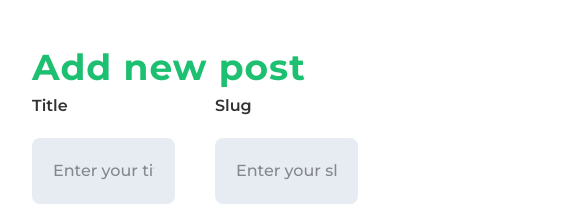
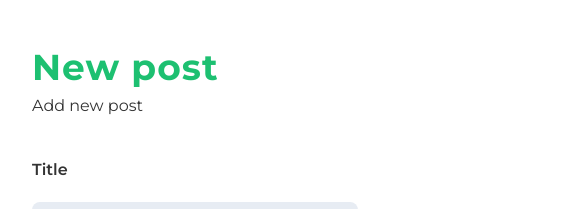
Before and after one commit to Linhyum/react-monkey-blogging, a React (Create React App) app: page /manage/add-post in a window 390 px wide. Shown: the top 209 px of the page, 575 px wide, since content can reach past the window. Built offline with nearby package versions, Linux system fonts and the light colour scheme; no server answers; the database is empty.

Commit message:
reponsive form add new

```diff
--- a/src/App.js
+++ b/src/App.js
@@ -1,8 +1,24 @@
 import { Route, Routes } from "react-router-dom";
 import { AuthProvider } from "./contexts/auth-context";
 import { lazy, Suspense } from "react";
-import HomeButton from "./module/mode/HomeButton";
-import DarkMode from "./module/mode/DarkMode";
+// import DarkMode from "./module/mode/DarkMode";
+// import HomeButton from "./module/mode/HomeButton";
+// import PostManage from "./module/post/PostManage";
+// import CategoryManage from "./module/category/CategoryManage";
+// import PostAddNew from "./module/post/PostAddNew";
+// import CategoryAddNew from "./module/category/CategoryAddNew";
+// import CategoryUpdate from "./module/category/CategoryUpdate";
+// import UserManage from "./module/user/UserManage";
+// import UserUpdate from "./module/user/UserUpdate";
+// import PostUpdate from "./module/post/PostUpdate";
+// import UserAddNew from "./module/user/UserAddNew";
+// import UserProfile from "./module/user/UserProfile";
+// import HomePage from "./pages/HomePage";
+// import SignUpPage from "./pages/SignUpPage";
+// import SignInPage from "./pages/SignInPage";
+// import NotFoundPage from "./pages/NotFoundPage";
+// import PostDetailsPage from "./pages/PostDetailsPage";
+// import DashboardLayout from "./module/dashboard/DashboardLayout";
 const HomePage = lazy(() => import("./pages/HomePage"));
 const SignUpPage = lazy(() => import("./pages/SignUpPage"));
 const SignInPage = lazy(() => import("./pages/SignInPage"));
@@ -19,6 +35,8 @@ const UserManage = lazy(() => import("./module/user/UserManage"));
 const CategoryAddNew = lazy(() => import("./module/category/CategoryAddNew"));
 const CategoryManage = lazy(() => import("./module/category/CategoryManage"));
 const CategoryUpdate = lazy(() => import("./module/category/CategoryUpdate"));
+const HomeButton = lazy(() => import("./module/mode/HomeButton"));
+const DarkMode = lazy(() => import("./module/mode/DarkMode"));
 function App() {
     return (
         <AuthProvider>
--- a/src/module/category/CategoryAddNew.js
+++ b/src/module/category/CategoryAddNew.js
@@ -62,7 +62,7 @@ const CategoryAddNew = () => {
         <div>
             <DashboardHeading title="New category" desc="Add new category"></DashboardHeading>
             <form onSubmit={handleSubmit(handleAddNewCategory)} autoComplete="off">
-                <div className="grid grid-cols-2 gap-x-10 gap-y-16">
+                <div className="grid grid-cols-1 md:grid-cols-2 gap-x-10 gap-y-14">
                     <Field>
                         <Label htmlFor="name">Name</Label>
                         <Input
--- a/src/module/post/PostAddNew.js
+++ b/src/module/post/PostAddNew.js
@@ -29,6 +29,7 @@ import {
     where,
 } from "firebase/firestore";
 import { useNavigate } from "react-router-dom";
+import DashboardHeading from "../dashboard/DashboardHeading";
 
 const PostAddNewStyles = styled.div``;
 const modules = {
@@ -161,9 +162,10 @@ const PostAddNew = () => {
 
     return (
         <PostAddNewStyles>
-            <h1 className="dashboard-heading">Add new post</h1>
+            <DashboardHeading title="New post" desc="Add new post"></DashboardHeading>
+
             <form onSubmit={handleSubmit(addPostHandler)}>
-                <div className="grid grid-cols-2 gap-x-10 gap-y-14">
+                <div className="grid grid-cols-1 md:grid-cols-2 gap-x-10 gap-y-14">
                     <Field>
                         <Label htmlFor="title">Title</Label>
                         <Input
--- a/src/module/user/UserAddNew.js
+++ b/src/module/user/UserAddNew.js
@@ -109,7 +109,7 @@ const UserAddNew = () => {
                         image={image}
                     ></ImageUpload>
                 </div>
-                <div className="grid grid-cols-2 gap-x-10 gap-y-14">
+                <div className="grid grid-cols-1 md:grid-cols-2 gap-x-10 gap-y-14">
                     <Field>
                         <Label htmlFor="fullname">Fullname</Label>
                         <Input
```
